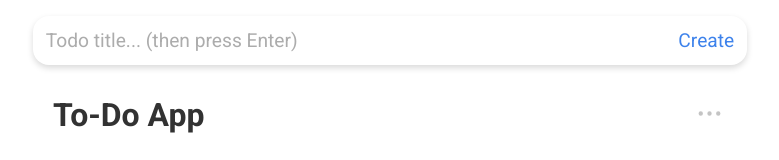
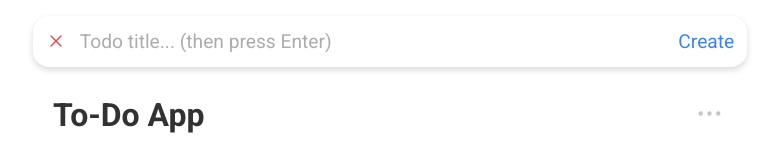
Before and after one commit to khrapunov967/react-todo-app, a React (Create React App) app: page / in a window 1280 px wide. Both pictures are taken after a click on the element "Create New Item". Shown: the top 160 px of the page, without its empty margins (250-1029 px from the left). Built offline with nearby package versions, Linux system fonts and the light colour scheme.

Commit message:
made close button for createtodoform

```diff
--- a/src/components/CreateTodoForm/CreateTodoForm.jsx
+++ b/src/components/CreateTodoForm/CreateTodoForm.jsx
@@ -1,5 +1,6 @@
 import React, { useContext } from "react";
 import { Context } from "../../context";
+import CloseButton from "../UI/CloseButton/CloseButton"
 import "./CreateTodoForm.scss";
 
 const CreateTodoForm = () => {
@@ -8,6 +9,7 @@ const CreateTodoForm = () => {
 
     return (
         <form onKeyDown={(e) => dispatch({action: "createTodo", payload: {event: e}})} action="#" className={state.isCreateTodoFormVisible ? "create-todo-form" : "create-todo-form hidden"}>
+            <CloseButton onClick={() => dispatch({type: "hideCreateTodoForm"})}/>
             <input
                 value={state.todoTitle}
                 type="text"
@@ -19,6 +21,7 @@ const CreateTodoForm = () => {
             <button className="create-todo-form__create-button" onClick={(e) => dispatch({type: "createTodo", payload: e})}>
                 Create
             </button>
+
         </form>
     );
 };
--- a/src/components/CreateTodoForm/CreateTodoForm.scss
+++ b/src/components/CreateTodoForm/CreateTodoForm.scss
@@ -22,6 +22,8 @@
     left: 0;
     z-index: 20;
     animation: show-form 0.3s linear forwards;
+    gap: 2px;
+    align-items: center;
 
     &__todo-title-input {
         width: inherit;
--- a/src/components/TodoItem/TodoItem.jsx
+++ b/src/components/TodoItem/TodoItem.jsx
@@ -13,7 +13,7 @@ const TodoItem = ({todo}) => {
             <div className="todo-item__left-container">
                 <CheckButton
                     isChecked={todo.completed}
-                    onClick={() => dispatch({type: "completeTodo", payload: {id: todo.id, val: !todo.completed}})}/>
+                    onClick={() => dispatch({type: "toggleTodo", payload: {id: todo.id, val: !todo.completed}})}/>
 
                 <p className={todo.completed ? "todo-item__todo-title completed" : "todo-item__todo-title"}>{todo.title}</p>
             </div>
--- /dev/null
+++ b/src/components/UI/CloseButton/CloseButton.jsx
@@ -0,0 +1,14 @@
+import React from "react";
+import "./CloseButton.scss";
+
+const CloseButton = ({...props}) => {
+    return (
+        <div className="close-button" {...props}>
+            <svg xmlns="http://www.w3.org/2000/svg" fill="none" viewBox="0 0 24 24" stroke-width="1.5" stroke="currentColor" class="w-6 h-6">
+            <path stroke-linecap="round" stroke-linejoin="round" d="M6 18L18 6M6 6l12 12" />
+            </svg>
+        </div>
+    );
+};
+
+export default CloseButton;
--- /dev/null
+++ b/src/components/UI/CloseButton/CloseButton.scss
@@ -0,0 +1,13 @@
+.close-button {
+    width: 23px;
+    height: 23px;
+    cursor: pointer;
+    margin-top: 2px;
+    margin-right: 12px;
+
+    svg {
+        path {
+            color: #eb3d3d;
+        }
+    }
+}
--- a/src/reducer.js
+++ b/src/reducer.js
@@ -1,7 +1,7 @@
 export default (state, action) => {
 
     switch(action.type) {
-        case "completeTodo":
+        case "toggleTodo":
             return {
                 ...state,
                 todos: state.todos.map(todo => todo.id === action.payload.id ? {...todo, completed: action.payload.val} : todo)
@@ -21,6 +21,13 @@ export default (state, action) => {
             return {
                 ...state,
                 isCreateTodoFormVisible: action.payload.value
+            };
+
+        case "hideCreateTodoForm":
+            return {
+                ...state,
+                isCreateTodoFormVisible: false,
+                todoTitle: ""
             };
 
         case "onChangeTodoTitle":
```
